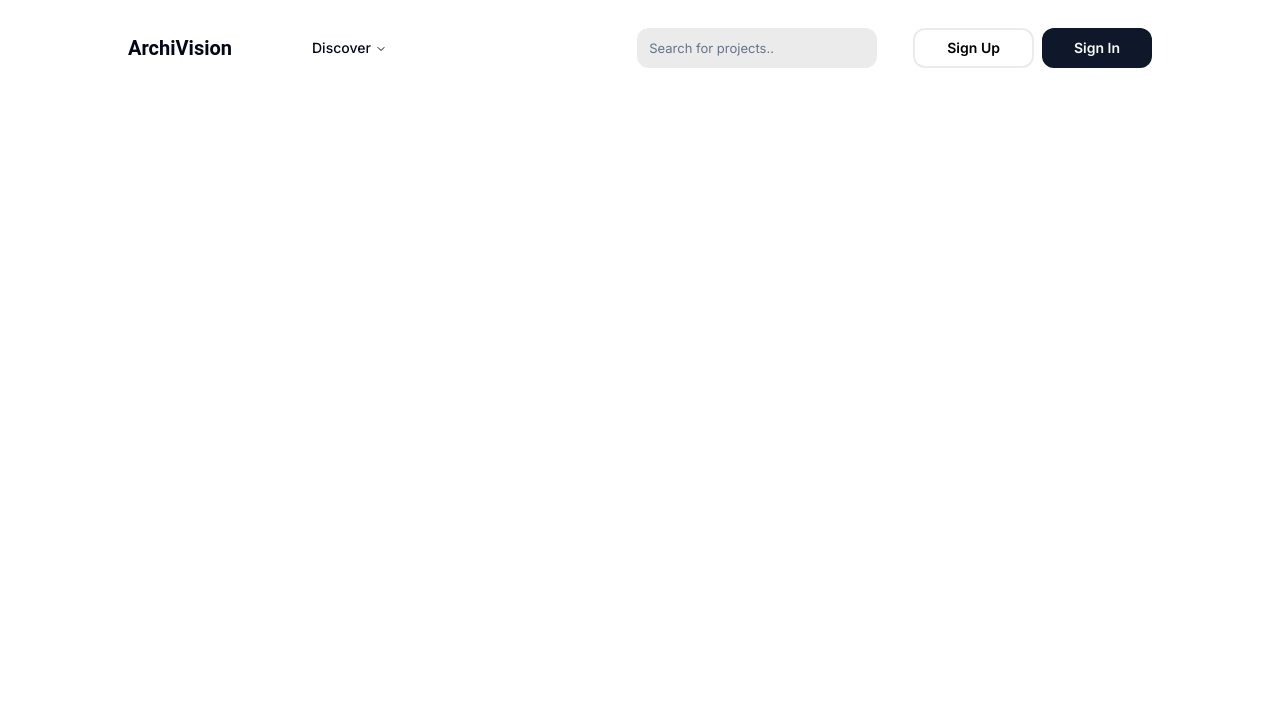
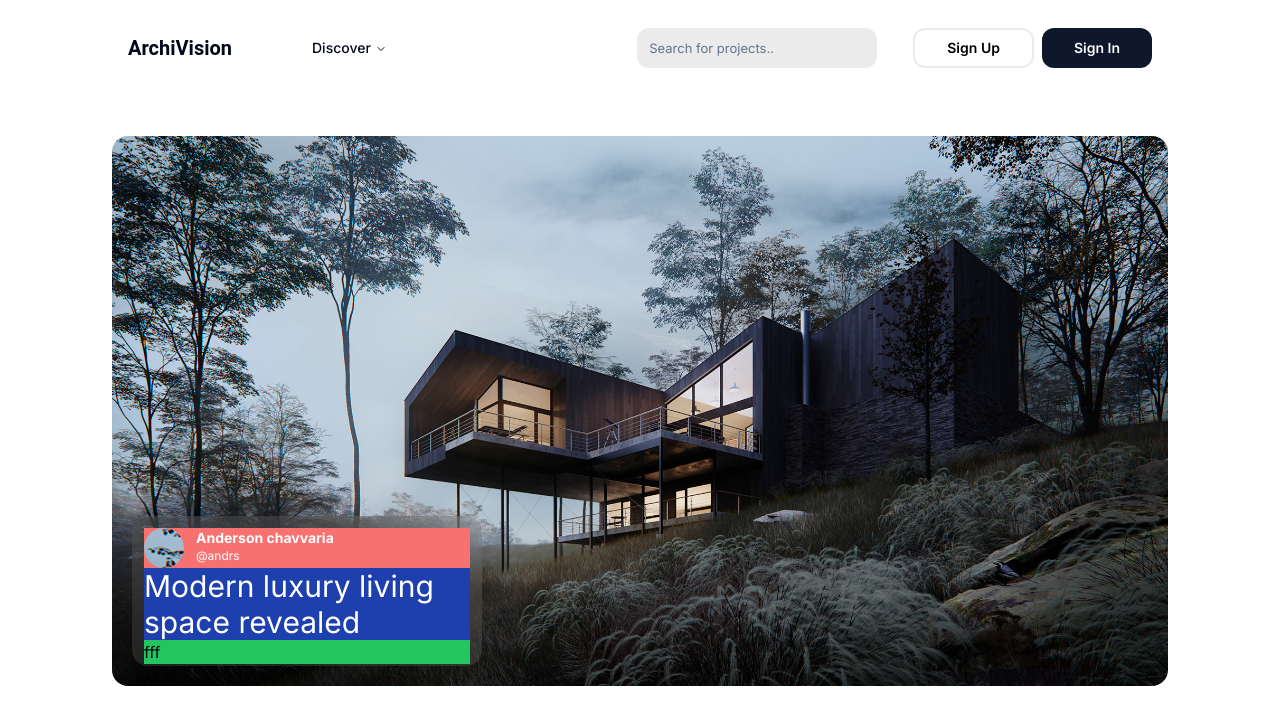
Before and after one commit to Abderaouf16/CLA-Graduation-Project-2, a Next.js app: page /Home in a window 1280 px wide. Shown: the top 724 px of the page. Built offline with nearby package versions, Linux system fonts and the light colour scheme.

Commit message:
Feat: add hero image and card

```diff
--- /dev/null
+++ b/src/app/(routes)/Home/Home.css
@@ -0,0 +1,11 @@
+
+
+
+.heroPofileImg{
+    background-image: url(/heroImg.jpg);
+            background-size : "cover";
+            background-position : "center";
+            width: 40px;
+            height: 40px;
+            border-radius: 50%;
+}
--- a/src/app/(routes)/Home/Home.tsx
+++ b/src/app/(routes)/Home/Home.tsx
@@ -1,13 +1,38 @@
-import React from 'react'
-import Header from '../../Components/Header/Header'
-function page() {
+import React from "react";
+import Header from "../../Components/Header/Header";
+import "./Home.css";
+function Page() {
   return (
     <>
-    <div className=" px-4 md:px-8 xl:px-14">
-    <Header />
-    </div>
+      <div className="px-4 md:px-6 xl:px-14 ">
+        <Header />
+        <div
+          className="bg-slate-400 w-full h-[550px] rounded-2xl my-10  relative"
+          style={{
+            backgroundImage: `url(/heroImg.jpg)`, // Public path reference
+            backgroundSize: "cover",
+            backgroundPosition: "center",
+          }}
+        >
+          <div className="blurContainer bg-slate-500  w-[350px] h-[150px]  rounded-2xl  absolute bottom-0 left-0 m-5 p-3">
+            <div className=" bg-red-400 flex ">
+              <div className="heroPofileImg"></div>
+              <div className=" mx-3">
+                <h1 className=' text-sm text-white font-bold '>Anderson chavvaria</h1>
+                <p className=' text-xs text-white font-base'>@andrs</p>
+              </div>
+            </div>
+            <div className=" bg-blue-800">
+              <h1 className='text-white text-3xl'>Modern luxury living  space revealed</h1>
+            </div>
+            <div className="bg-green-500">
+              <h1>fff</h1>
+            </div>
+          </div>
+        </div>
+      </div>
     </>
-  )
+  );
 }
 
-export default page
+export default Page;
--- a/src/app/globals.css
+++ b/src/app/globals.css
@@ -82,3 +82,8 @@
   box-shadow: none !important;
   border: none !important;
 }
+
+.blurContainer{
+  backdrop-filter: blur(25px);
+  background-color: rgba(141, 141, 135, 0.2);
+}
```
Also changed, not shown: public/heroImg.jpg (added).
